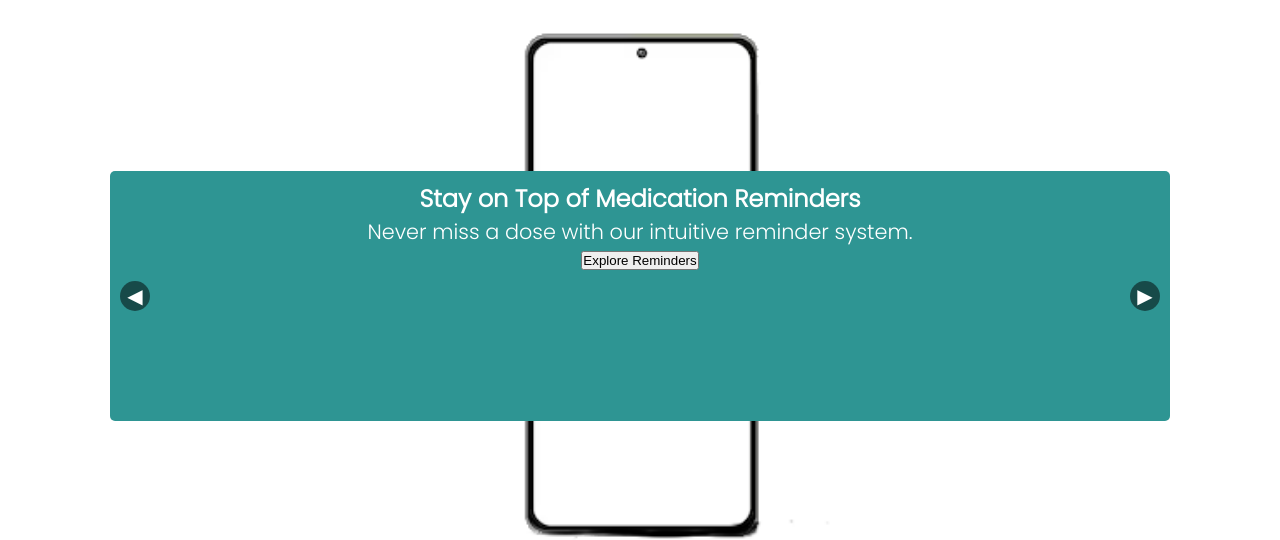
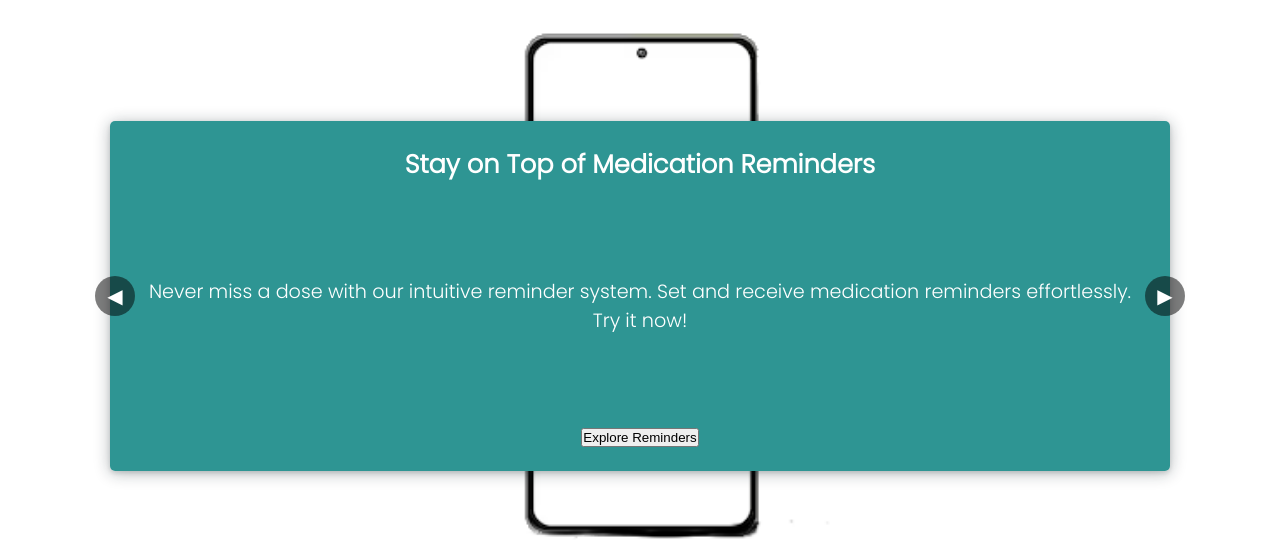
Before and after one commit to EncurageApp/encurageWeb, a React (Create React App) app: page / in a window 1280 px wide. Shown: the part 2720-3260 px from the top of the page. Built offline with nearby package versions, Linux system fonts and the light colour scheme.

Commit message:
modifications to ImageSlider

```diff
--- a/src/components/ImageSlider.jsx
+++ b/src/components/ImageSlider.jsx
@@ -1,27 +1,27 @@
 import React, { useState } from "react";
-import Iphone from "../imgs/iphone.jpg";
 
 export const ImageSlider = () => {
   const [currentSlide, setCurrentSlide] = useState(0);
 
   const slides = [
     {
-      image: Iphone,
       title: "Stay on Top of Medication Reminders",
-      description: "Never miss a dose with our intuitive reminder system.",
+      description:
+        "Never miss a dose with our intuitive reminder system. Set and receive medication reminders effortlessly. Try it now!",
       buttonText: "Explore Reminders",
     },
     {
-      title: "Slide 2",
-      description: "This is the second slide",
-      buttonText: "Explore",
+      title: "Prescription Flexibility",
+      description:
+        "Effortlessly manage both short-term and ongoing prescriptions with our app. Simplify prescription management for your child's changing healthcare needs.",
+      buttonText: "Learn More",
     },
     {
-      title: "Slide 3",
-      description: "This is the second slide",
-      buttonText: "Explore",
+      title: "Efficient Dosage Tracking",
+      description:
+        "Effortlessly track and log each dosage with precision using our app. Our dosage tracking feature helps you stay organized, ensuring your child receives the right medicine at the right time",
+      buttonText: "Explore Dosage Features",
     },
-    // Add more slide data as needed
   ];
 
   const nextSlide = () => {
--- a/src/css/Home.css
+++ b/src/css/Home.css
@@ -268,13 +268,16 @@ App Section
 }
 
 .slide {
+  border-radius: 5px;
   display: none;
   flex: 1;
   text-align: center;
   width: 100%;
   height: 100%;
-  max-height: 250px;
+  max-height: 350px;
   position: relative;
+  box-shadow: rgba(14, 30, 37, 0.12) 0px 2px 4px 0px,
+    rgba(14, 30, 37, 0.32) 0px 2px 16px 0px;
 }
 
 .slide.active {
@@ -287,12 +290,17 @@ App Section
 }
 
 .slide-info {
+  display: flex;
+  flex-direction: column;
+  justify-content: space-between;
+  align-items: center;
+  text-align: center;
   border-radius: 5px;
   height: 100%;
   width: 100%;
   background: var(--primaryFour);
   color: #fff;
-  padding: 10px;
+  padding: 24px;
   margin: 0;
   position: absolute;
   top: 50%;
@@ -301,7 +309,12 @@ App Section
   z-index: 0;
 }
 
+.slide-info h2 {
+  font-size: 1.6rem;
+}
+
 .slide-info p {
+  font-size: 1.2rem;
   color: white;
   display: flex;
   justify-content: center;
@@ -318,8 +331,8 @@ App Section
   position: absolute;
   top: 50%;
   transform: translateY(-50%);
-  width: 30px;
-  height: 30px;
+  width: 40px;
+  height: 40px;
   background-color: rgba(0, 0, 0, 0.5);
   color: white;
   display: flex;
@@ -328,7 +341,7 @@ App Section
   border-radius: 50%;
   font-size: 20px;
   cursor: pointer;
-  margin: 0 10px;
+  margin: 0 -15px;
 }
 
 .next-arrow {
```
